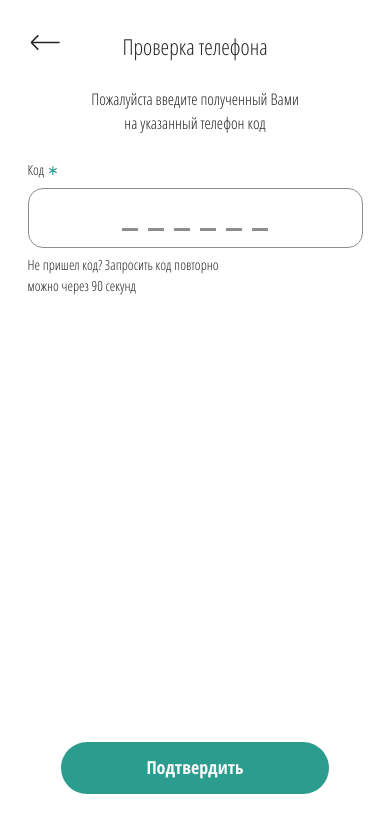
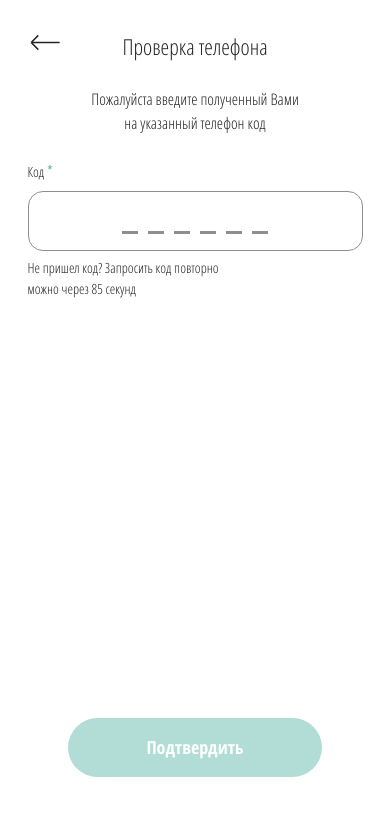
Before and after one commit to AlinaYehorova/FreeVet, a React (Vite) app: page /verification in a window 390 px wide. Shown: the top 832 px of the page. Built offline with nearby package versions, Linux system fonts and the light colour scheme; a web font is replaced by a local one.

Commit message:
Added logic of Phonenumber verification

```diff
--- a/src/pages/login/l_verificationPage/L_verificationPage.jsx
+++ b/src/pages/login/l_verificationPage/L_verificationPage.jsx
@@ -1,12 +1,43 @@
-import React, { useRef } from "react";
+import React, { useRef, useState, useEffect } from "react";
 import { useForm, Controller } from "react-hook-form";
-import CustomButton from "../../../components/customButton/CustomButton";
+import { useNavigate } from "react-router-dom";
 import FormHeader from "../../../components/formHeader/FormHeader";
 import s from "./l_verificationPage.module.css";
 
 const L_verificationPage = () => {
-  const { handleSubmit, control, setValue } = useForm();
+  const { handleSubmit, control, setValue, watch, reset } = useForm();
   const inputRefs = Array.from({ length: 6 }, () => useRef(null));
+  const navigate = useNavigate();
+  const [isFormValid, setIsFormValid] = useState(false);
+  const [seconds, setSeconds] = useState(90);
+  const [resendAvailable, setResendAvailable] = useState(false);
+  const [codeError, setCodeError] = useState(false);
+  const [errorVisible, setErrorVisible] = useState(false);
+  const [errorTimer, setErrorTimer] = useState(null);
+  const watchAllFields = watch();
+
+  // Обновление состояния валидности формы при каждом изменении поля
+  useEffect(() => {
+    const allFieldsFilled = Object.values(watchAllFields).every((val) => val && val.length === 1);
+    setIsFormValid(allFieldsFilled);
+  }, [watchAllFields]);
+
+  // Установка фокуса на первый инпут при загрузке страницы
+  useEffect(() => {
+    if (inputRefs[0] && inputRefs[0].current) {
+      inputRefs[0].current.focus();
+    }
+  }, []);
+
+  // Таймер
+  useEffect(() => {
+    if (seconds > 0) {
+      const timer = setTimeout(() => setSeconds(seconds - 1), 1000);
+      return () => clearTimeout(timer);
+    } else {
+      setResendAvailable(true);
+    }
+  }, [seconds]);
 
   const handleInputChange = (e, index) => {
     const value = e.target.value.replace(/\D/g, ""); // Убираем нецифровые символы
@@ -38,9 +69,28 @@ const L_verificationPage = () => {
     }
   };
 
-  const onSubmit = (data) => {
+  const onSubmit = (data, e) => {
+    e.preventDefault();
     const code = Object.values(data).join("");
-    console.log(code); // Здесь будет логика отправки на сервер
+    if (code !== "123456") {
+      setCodeError(true);
+      setErrorVisible(true);
+      if (errorTimer) {
+        clearTimeout(errorTimer);
+      }
+      const newTimer = setTimeout(() => setErrorVisible(false), 5000);
+      setErrorTimer(newTimer);
+      reset();
+      inputRefs[0].current.focus();
+    } else {
+      setCodeError(false);
+      navigate("/verification/role");
+    }
+  };
+
+  const handleResendCode = () => {
+    setSeconds(90);
+    setResendAvailable(false);
   };
 
   return (
@@ -52,7 +102,7 @@ const L_verificationPage = () => {
       <form className={s.form} onSubmit={handleSubmit(onSubmit)}>
         <div className={s.inputBox}>
           <p className={s.codeText}>
-            Код <span>&lowast;</span>
+            Код <span>&#42;</span>
           </p>
           <div className={s.codeInputs}>
             {Array.from({ length: 6 }).map((_, index) => (
@@ -84,17 +134,26 @@ const L_verificationPage = () => {
               />
             ))}
           </div>
-          <div className={s.requestCodeBox}>
-            <p>Не пришел код? Запросить код повторно можно через 90 секунд</p>
-          </div>
+          {errorVisible && codeError ? (
+            <p className={s.requestCodeError}>Вы ввели неправильный код! Попробуйте еще раз</p>
+          ) : resendAvailable ? (
+            <div className={s.requestCodeBox}>
+              <p onClick={handleResendCode} className={s.resendCode}>
+                Не пришел код?
+              </p>
+              <button type="button" onClick={handleResendCode}>
+                Отправить код повторно
+              </button>
+            </div>
+          ) : (
+            <div className={s.requestCodeBox}>
+              <p>Не пришел код? Запросить код повторно можно через {seconds} секунд</p>
+            </div>
+          )}
         </div>
-        <CustomButton
-          customStyle={{ marginBottom: "50px" }}
-          link="/verification/role"
-          type="submit"
-          text="Подтвердить"
-          padding="16px 85px"
-        />
+        <button className={s.button} type="submit" disabled={!isFormValid}>
+          Подтвердить
+        </button>
       </form>
     </div>
   );
--- a/src/pages/login/l_verificationPage/l_verificationPage.module.css
+++ b/src/pages/login/l_verificationPage/l_verificationPage.module.css
@@ -19,6 +19,7 @@
   padding-bottom: 8px;
 }
 .codeText span {
+  font-size: 16px;
   color: var(--color-main);
 }
 .form {
@@ -55,4 +56,29 @@
 .requestCodeBox {
   width: 60%;
   padding-top: 6px;
+  display: flex;
+  gap: 4px;
 }
+.requestCodeBox button {
+  border: none;
+  background-color: transparent;
+  border-bottom: 1px solid var(--color-input-bg-grey);
+}
+.button {
+  padding: 16px 78px;
+  font-size: 18px;
+  font-weight: bold;
+  border-radius: 60px;
+  background-color: var(--color-main);
+  border: none;
+  transition: background-color 0.3s ease, border-color 0.3s ease;
+  color: white;
+  margin: 67px 0;
+}
+.button:disabled {
+  cursor: default;
+  background-color: var(--color-main-light);
+}
+.requestCodeError {
+    padding-top: 5px;
+}
```
